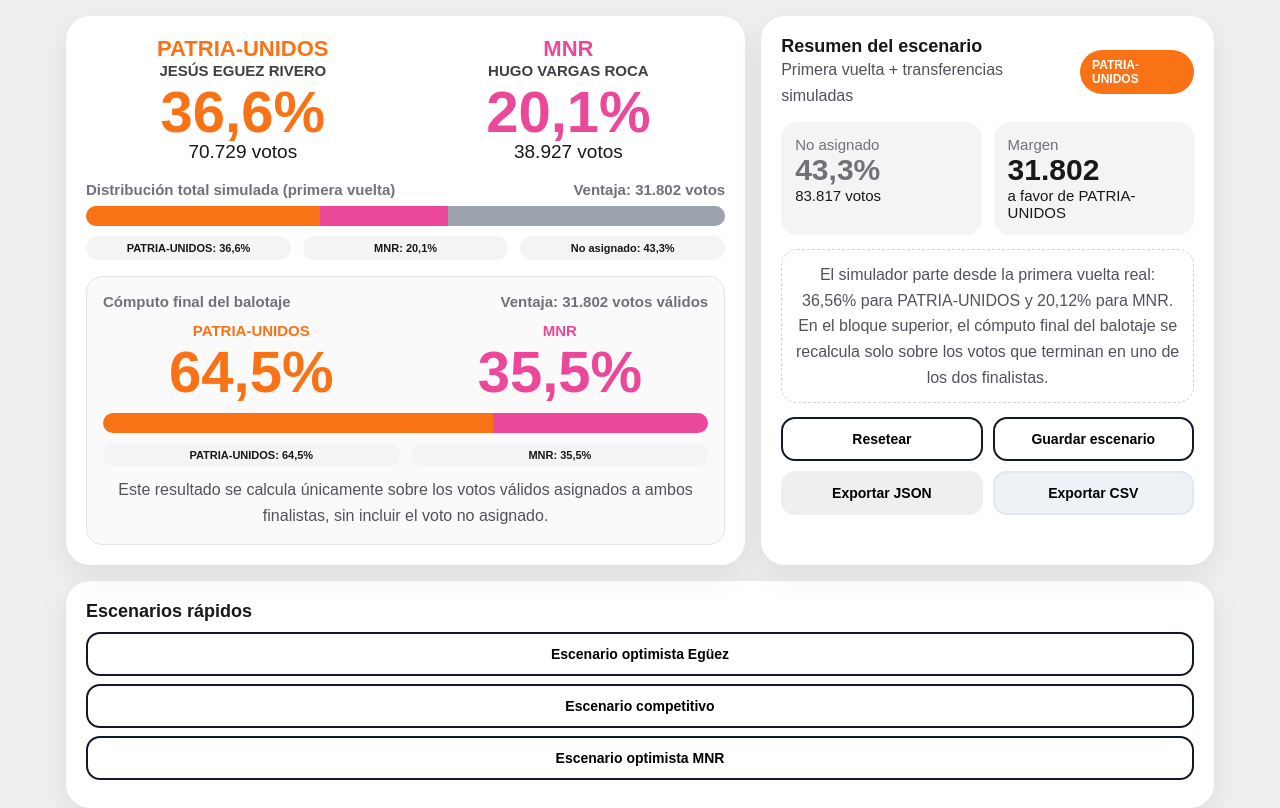
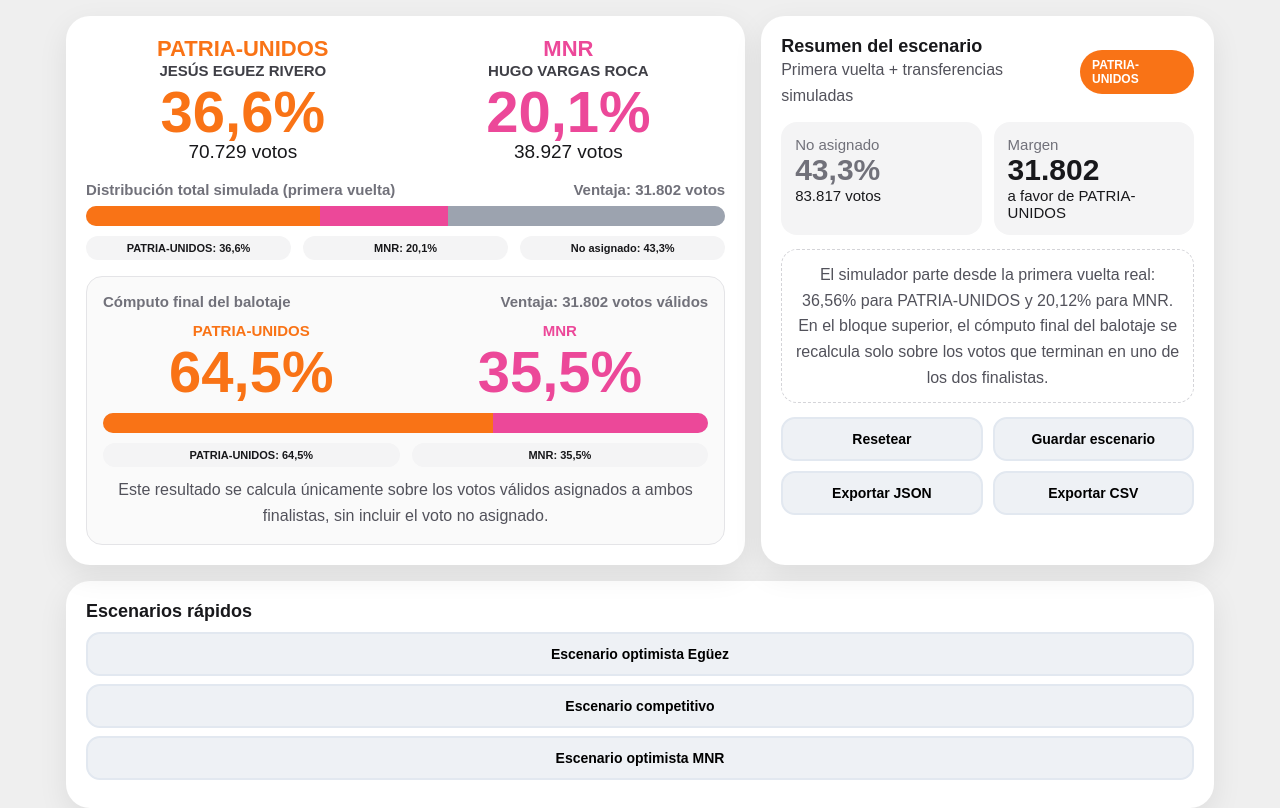
Before and after one commit to paul-pinto/simulador-beni, a Next.js app: page / in a window 1280 px wide. Shown: the top 808 px of the page. Built offline with nearby package versions, Linux system fonts and the light colour scheme.

Commit message:
Change button styles from outline to secondary

```diff
--- a/app/page.js
+++ b/app/page.js
@@ -679,9 +679,9 @@ export default function SimuladorBalotajeBeni() {
             </div>
 
             <div className="actions" style={{ marginTop: 14 }}>
-              <button className="outline" onClick={reset}>Resetear</button>
-              <button className="outline" onClick={saveScenario}>Guardar escenario</button>
-              <button onClick={exportJSON}>Exportar JSON</button>
+              <button className="secondary" onClick={reset}>Resetear</button>
+              <button className="secondary" onClick={saveScenario}>Guardar escenario</button>
+              <button className="secondary" onClick={exportJSON}>Exportar JSON</button>
               <button className="secondary" onClick={exportCSV}>Exportar CSV</button>
             </div>
           </div>
@@ -691,11 +691,12 @@ export default function SimuladorBalotajeBeni() {
           <div className="section-title">Escenarios rápidos</div>
           <div className="presets">
             {Object.entries(PRESETS).map(([key, preset]) => (
-              <button key={key} className="outline" onClick={() => applyPreset(preset)}>
+              <button key={key} className="secondary" onClick={() => applyPreset(preset)}>
                 {preset.nombre}
               </button>
             ))}
           </div>
+
           <div className="presets" style={{ marginTop: 8 }}>
             {saved.map((item, i) => (
               <button key={`${item.nombre}-${i}`} className="secondary" onClick={() => applyPreset(item)}>
```
